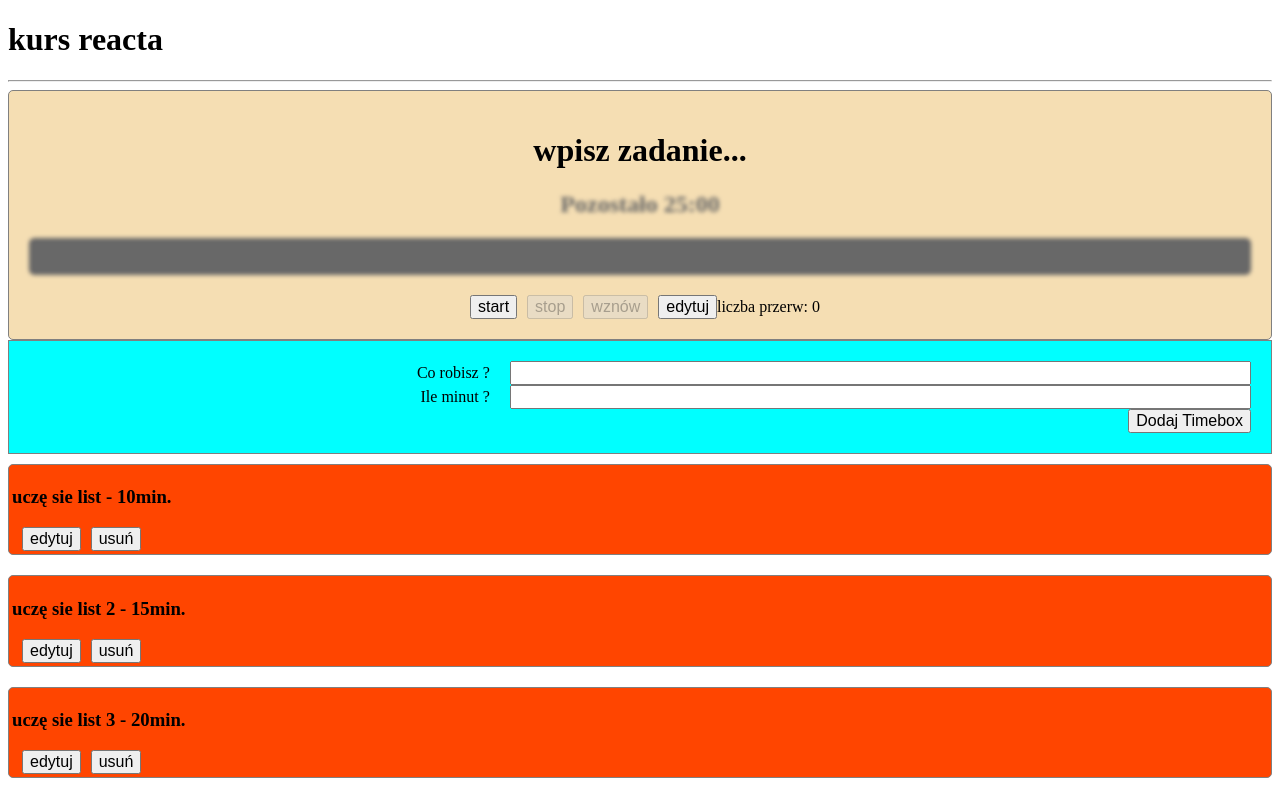
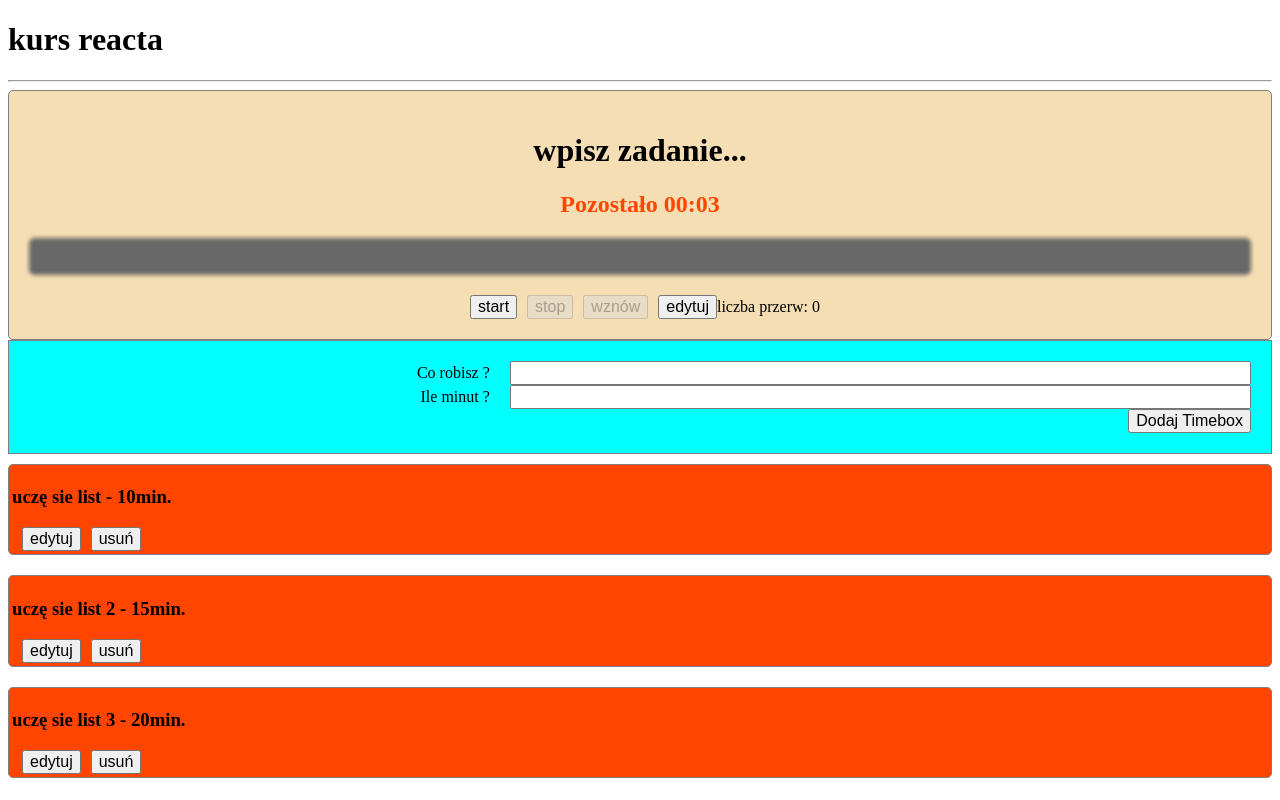
Before and after one commit to Basiakus/kursreacta.v2, a React (Create React App) app: page / in a window 1280 px wide. Both pictures are taken after a click on the button "zatwierdź zmiany". Built offline with nearby package versions, Linux system fonts and the light colour scheme.

Commit message:
fix seconds display on the timeout

```diff
--- a/src/components/Clock.js
+++ b/src/components/Clock.js
@@ -1,7 +1,11 @@
 import React from 'react';
 
-const Clock = ({className="", minutes=12, seconds=46 }) => {
-    return <h2 className={`Clock ${className}`}>Pozostało {minutes}:{seconds}</h2>
+const Clock = ({className="", minutes=.5, seconds=0 }) => {
+    return (
+        <h2 className={`Clock ${className}`}>
+            Pozostało {minutes <=0 ? '00' : minutes }:{seconds <= 0 ? '00' : seconds}
+        </h2>
+    )
 }
 
 export default Clock;
--- a/src/components/CurrentTimebox.js
+++ b/src/components/CurrentTimebox.js
@@ -23,12 +23,16 @@ const CurrentTimebox = ({
     const totalTimeInSeconds = totalTimeInMinutes*60;
     const timeLeftInSeconds = totalTimeInSeconds - elapsedTimeInSeconds;
     const minutesLeft = Math.floor(timeLeftInSeconds/60);
-    const secondsLeft = Math.floor(timeLeftInSeconds%60);
+    const secondsLeft = Math.floor(timeLeftInSeconds%60) < 0 ? 0 : Math.floor(timeLeftInSeconds%60);
     const progressInPercent = (elapsedTimeInSeconds / totalTimeInSeconds)*100;
     return (
         <div className={`CurrentTimebox ${isEditable ? 'inactive' : ''}`}>
         <h1>{title}</h1>
-        <Clock minutes={minutesLeft} seconds={secondsLeft <= 9 ? `0${secondsLeft}` : secondsLeft} className={!isRunning ? 'inactive' : ''}/>
+        <Clock
+
+            minutes={minutesLeft}
+            seconds={secondsLeft <= 9 ? `0${secondsLeft}` : secondsLeft}
+        />
         <ProgressBar
             isStoped={!isRunning}
             percent={progressInPercent}
--- a/src/components/EditableTimebox.js
+++ b/src/components/EditableTimebox.js
@@ -8,7 +8,7 @@ import TimeboxEditor from './TimeboxEditor';
 class EditableTimebox extends React.Component {
     state = {
         title: 'wpisz zadanie...',
-        totalTimeInMinutes: 25,
+        totalTimeInMinutes: .05,
         isRunning: false,
         isPaused: true,
         pausesCount: 0,
@@ -16,15 +16,17 @@ class EditableTimebox extends React.Component {
         isEditable: true
     }
     componentDidMount() {
-        console.count('componentDidMount');
+        //console.count('componentDidMount');
     }
 
     componentDidUpdate() {
-        console.count('componentDidUpdate');
+        if(this.state.elapsedTimeInSeconds >= this.state.totalTimeInMinutes*60 && this.state.isRunning) {
+            this.handleStop();
+        }
     }
 
     componentWillUnmount() {
-        console.count('componentWillUnmount');
+        //console.count('componentWillUnmount');
         this.stopTimer();
     }
 
@@ -50,6 +52,7 @@ class EditableTimebox extends React.Component {
             )
         }, 10);
     }
+
     stopTimer = () => {
         clearInterval(this.intervalId);
     }
```
